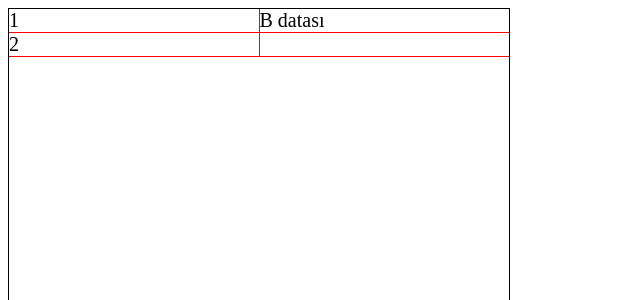
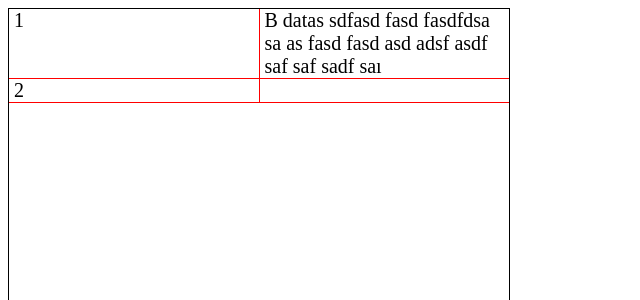
Before and after one commit to oguzkk/react-grid, a React (Create React App) app: page / in a window 1280 px wide. Shown: the top 300 px of the page, without its empty margins (0-640 px from the left). Built offline with nearby package versions, Linux system fonts and the light colour scheme; the HTML template or start-up script is replaced by a standard one.

Commit message:
cell css fixes

```diff
--- a/src/App.tsx
+++ b/src/App.tsx
@@ -7,7 +7,14 @@ function App() {
     <div className="test-div" style={{ width: 500, height: 500 }}>
       <ReactGrid
         sizeColumns={ColumnSizeType.fitToGrid}
-        dataSource={[{ a: 1, b: "B datası" }, { a: 2 }]}
+        dataSource={[
+          {
+            a: 1,
+            b:
+              "B datas sdfasd fasd fasdfdsa sa as fasd fasd asd adsf asdf saf saf sadf saı",
+          },
+          { a: 2 },
+        ]}
         columns={[
           {
             field: "a",
--- a/src/assets/grid.css
+++ b/src/assets/grid.css
@@ -8,6 +8,12 @@
   display: flex;
   border-bottom: 1px solid red;
 }
+.react-grid-main-wrapper .react-grid-cell {
+  white-space: pre-wrap;
+  overflow: hidden;
+  text-overflow: ellipsis;
+  padding: 0 5px;
+}
 .react-grid-main-wrapper .react-grid-cell + .react-grid-cell {
   border-left: 1px solid red;
 }
--- a/src/assets/grid.less
+++ b/src/assets/grid.less
@@ -10,6 +10,13 @@
     border-bottom: 1px solid red;
   }
 
+  .react-grid-cell {
+    white-space: pre-wrap;
+    overflow: hidden;
+    text-overflow: ellipsis;
+    padding: 0 5px;
+  }
+
   .react-grid-cell + .react-grid-cell {
     border-left: 1px solid red;
   }
```
